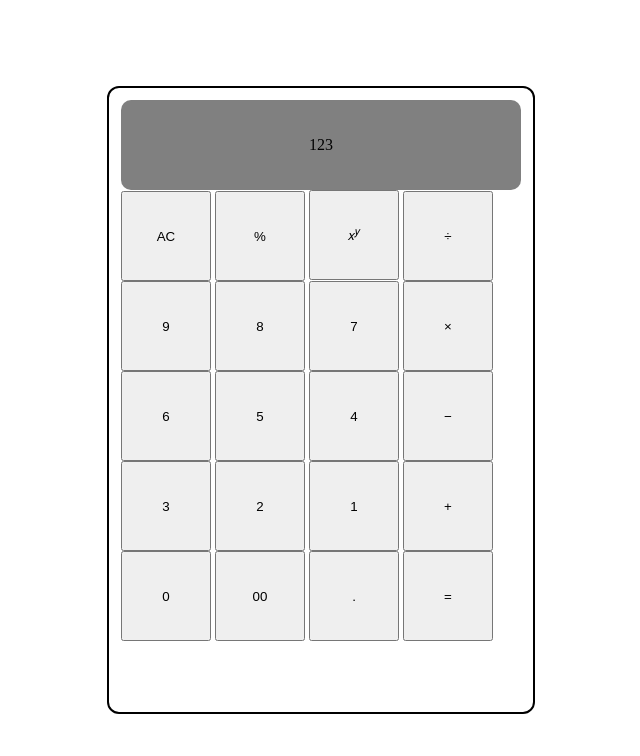
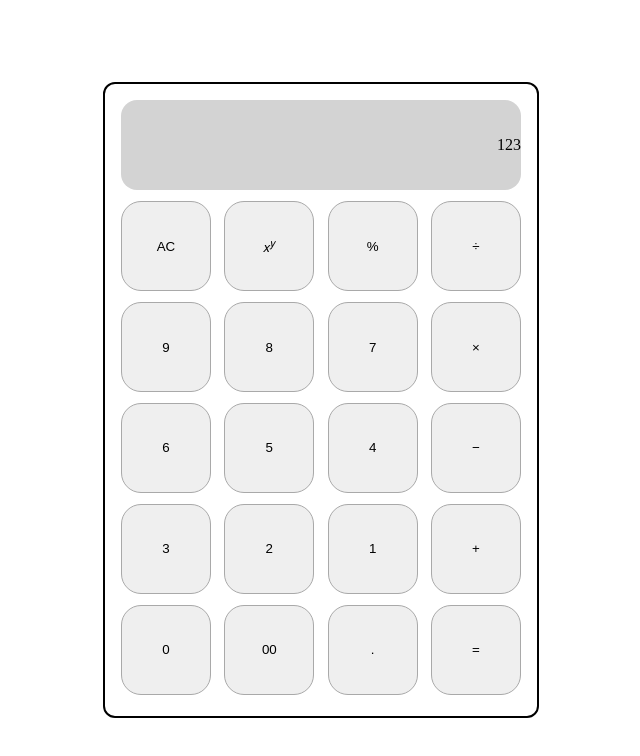
Before and after one commit to AhmedBits/calculator, a plain HTML site: page index.html in a window 1280 px wide. Shown: the whole page, without its empty margins (319-959 px from the left). Drawn offline with Linux system fonts and the light colour scheme.

Commit message:
Structured all calc buttons in place with flexbox

```diff
--- a/index.html
+++ b/index.html
@@ -13,31 +13,31 @@
             123
         </div>
         <div class="buttons">
-            <div class="first">
+            <div class="row">
                 <button id="ac">AC</button>
+                <button id="power">𝑥<sup>𝑦</sup></button>
                 <button id="modulo">%</button>
-                <button id="power">𝑥<sup>𝑦</sup></button>
                 <button id="divide">÷</button>
             </div>
-            <div class="second">
+            <div class="row">
                 <button id="9">9</button>
                 <button id="8">8</button>
                 <button id="7">7</button>
                 <button id="multiply">×</button>
             </div>
-            <div class="third">
+            <div class="row">
                 <button id="6">6</button>
                 <button id="5">5</button>
                 <button id="4">4</button>
                 <button id="subtract">−</button>
             </div>
-            <div class="fourth">
+            <div class="row">
                 <button id="3">3</button>
                 <button id="2">2</button>
                 <button id="1">1</button>
                 <button id="add">+</button>
             </div>
-            <div class="fifth">
+            <div class="row">
                 <button id="0">0</button>
                 <button id="00">00</button>
                 <button id="decimal">.</button>
--- a/styles.css
+++ b/styles.css
@@ -15,29 +15,36 @@ body {
     width: 400px;
     border: 2px solid black;
     border-radius: 12px;
-    padding: 12px;
+    padding: 16px;
 }
 
 .display {
     display: flex;
-    justify-content: center;
+    justify-content: flex-end;
     align-items: center;
     width: 100%;
     height: 15%;
-    border: 1px;
-    border-radius: 10px;
-    background-color: gray;
+    margin-bottom: 6px;
+    border-radius: 16px;
+    background-color: lightgrey;
 }
 
 .buttons {
     display: flex;
     flex-direction: column;
+    justify-content: space-around;
     flex: 1;
-    flex-wrap: wrap;
     width: 100%;
 }
 
 button {
     width: 90px;
     height: 90px;
+    border: 1px solid darkgray;
+    border-radius: 20px;
 }
+
+.row {
+    display: flex;
+    justify-content: space-between;
+}
```
